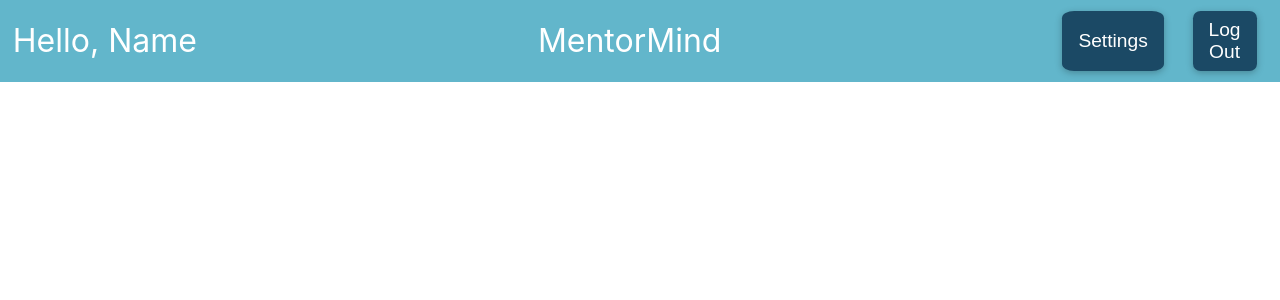
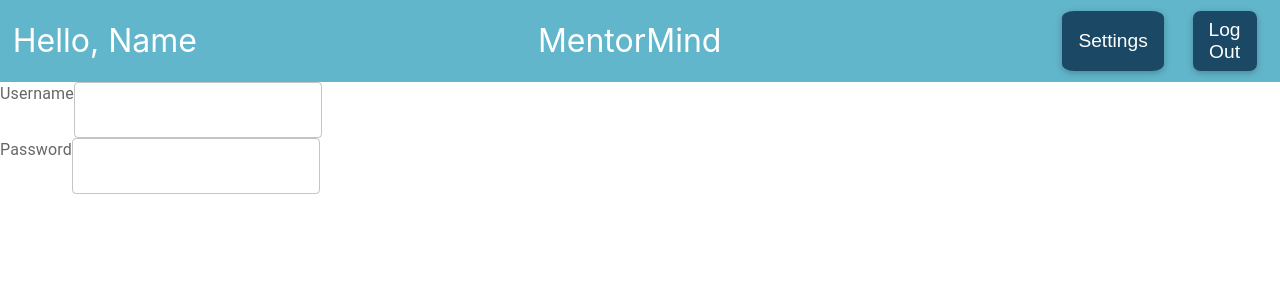
Before and after one commit to diss-mentor-mind/MentorMind, a React (Create React App) app in the folder mentor-mind-app/: page /settings in a window 1280 px wide. Shown: the top 300 px of the page. Built offline with nearby package versions, Linux system fonts and the light colour scheme.

Commit message:
Skeleton for Settings Page

```diff
--- /dev/null
+++ b/mentor-mind-app/src/pages/SettingsPage.tsx
@@ -0,0 +1,17 @@
+import {FormLabel, TextField} from "@mui/material";
+
+const SettingsPage = () => {
+    return (
+        <form>
+            <div>
+                <FormLabel>Username</FormLabel>
+                <TextField/>
+            </div>
+            <div>
+                <FormLabel>Password</FormLabel>
+                <TextField/>
+            </div>
+        </form>
+    );
+};
+export default SettingsPage;
--- a/mentor-mind-app/src/routes/AppRoutes.jsx
+++ b/mentor-mind-app/src/routes/AppRoutes.jsx
@@ -2,6 +2,7 @@
 import { Route, Routes } from "react-router-dom";
 import MainPage from "../pages/MainPage";
 import Course from "../pages/Course";
+import SettingsPage from "../pages/SettingsPage";
 import LogInRegister from "../pages/LogInRegister";
 
 export default function AppRouter() {
@@ -10,6 +11,7 @@
       <Route path="/" element={<MainPage />} />
       <Route path="/course" element={<Course />} />
       <Route path="/log-in" element={<LogInRegister />} />
+      <Route path="/settings" element={<SettingsPage />} />
     </Routes>
   );
 }
```
